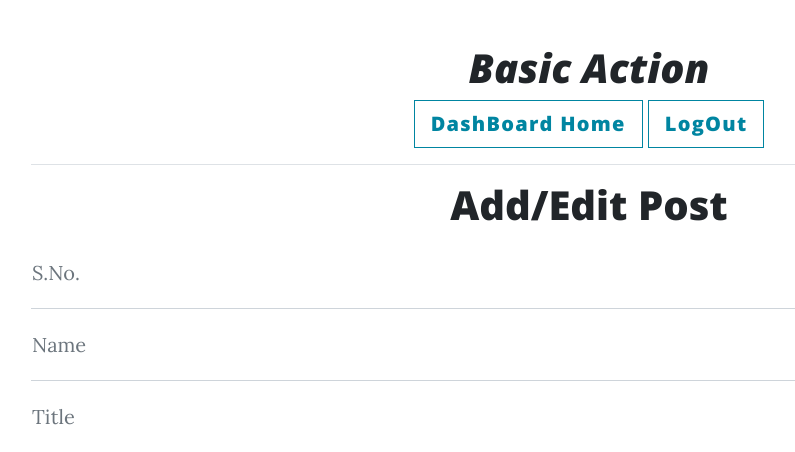
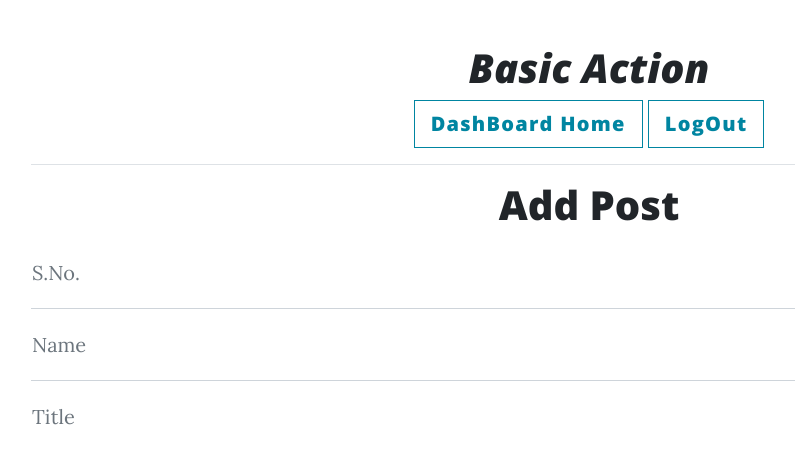
Before and after one commit to mohitkumhar/Python-Flask-Blog, a Flask app: template python blog project/templates/add.html in a window 1280 px wide. Shown: the part 420-872 px from the top of the page, without its empty margins (51-846 px from the left). Run offline with Flask 3, Linux system fonts and the light colour scheme; the template is opened without the code that fills it, so the values that code supplies are empty; some libraries are stand-ins or nearby versions.

Commit message:
Update add.html

```diff
--- a/python blog project/templates/add.html
+++ b/python blog project/templates/add.html
@@ -26,7 +26,7 @@
             <a href="/logout"><button class="btn btn-outline-primary btn-lg btn-block">LogOut</button></a></center>
     <hr>
 
-            <h1>Add/Edit Post</h1>
+            <h1>Add Post</h1>
             <form id="contactForm" action="/add/{{sno}}" method="post" data-sb-form-api-token="API_TOKEN">
                 <div class="form-floating">
                     <input class="form-control" id="sno", name="sno" type="text" placeholder="S.No." data-sb-validations="required" />
```
